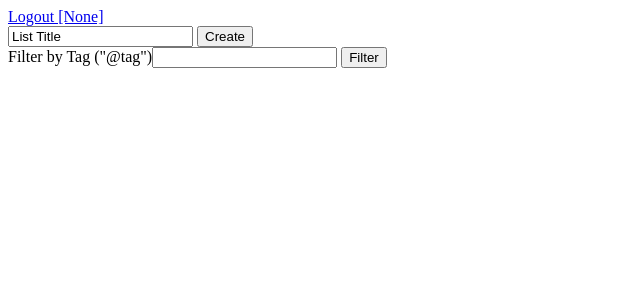
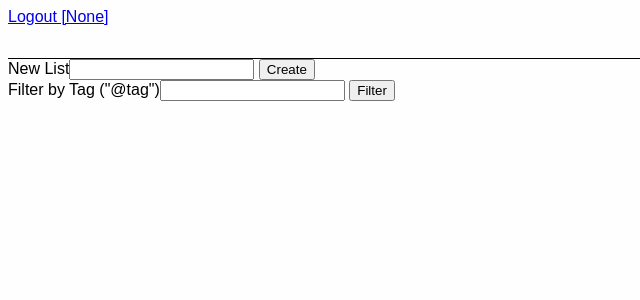
Before and after one commit to longjos/PyDo, a Flask app: template templates/index.html in a window 1280 px wide. Shown: the top 300 px of the page, without its empty margins (0-640 px from the left). Run offline with Flask 2, Linux system fonts and the light colour scheme; the template is opened without the code that fills it, so the values that code supplies are empty; the visitor is signed in with stand-in values (Sample User, id 1); data comes from the database, SQL or seed files in the repository.

Commit message:
A bit of css

```diff
--- /dev/null
+++ b/static/style.css
@@ -0,0 +1,62 @@
+body{
+    background-color: #FEFEFF;
+    font-family: sans-serif;
+}
+
+.navigation {
+    height: 50px;
+    border-bottom: 1px solid black;
+    width: 100%
+}
+
+.message{
+    background-color: #ffdddd;
+    width: 100%;
+    min-height: 30px;
+
+}
+
+#lists{
+
+
+}
+
+.list{
+    postion: relative;
+    width: 300px;
+    min-height: 400px;
+    float: left;
+    border: 1px solid gray;
+    border-radius: 5px;
+    padding: 10px;
+}
+.list_title{
+    border-bottom: 1px dashed gray;
+}
+
+.new_task{
+    border-bottom: 1px dashed gray;
+    font-size: 10px;
+}
+.controls{
+    font-size: 10px;
+}
+.tag{
+    position: relative;
+    border-radius: 3px;
+    border: 1px solid gray;
+    background-color: #ffdddd;
+    float: left;
+    padding: 2px;
+}
+
+.task{
+    border: 1px solid gray;
+    padding: 5px;
+    margin-bottom: 5px;
+    border-radius: 5px;
+    background-color: #CCFFCC;
+}
+.clear{
+    clear: both;
+}
--- a/templates/index.html
+++ b/templates/index.html
@@ -2,7 +2,7 @@
 {% block lists %}
     {% if g.user %}
         <form action="/list/create" method="post">
-            <input type="text" name="list_title" value="List Title" />
+            <label>New List</label><input type="text" name="list_title" value="" />
             <input type="submit" value="Create" />
         </form>
         <form action="/" method="post">
@@ -12,26 +12,29 @@
 
         {% for list in g.user.lists %}
             <div class="list">
-                <p>List: {{ list.list_title }}</p>
-                <form name="add_task" action="/task/create" method="post">
-                    <input type="hidden" value="{{ list.id }}" name="list_id" />
-                    <input type="text" value="Task Description @tags" name="task_description"/>
-                    <input type="text" value="Due Date (mm-dd-YYYY)" name="task_date" />
-                    <input type="submit" value="Add Task" />
-                </form>
+                <p class="list_title">List: {{ list.list_title }}</p>
+                <div class="new_task">
+                    <form name="add_task" action="/task/create" method="post">
+                        <input type="hidden" value="{{ list.id }}" name="list_id" />
+                        <div><label>Task Description @tags</label><input type="text" value="" name="task_description"/></div>
+                        <div><label>Due Date (mm-dd-YYYY)</label><input type="text" value="" name="task_date" /></div>
+                        <input type="submit" value="Add Task" />
+                    </form>
+                </div>
                 {% for task in list.get_ordered_tasks_desc(tag_filter) %}
                     <div class="task">
-                        {{ task.description }} Due: {{ task.date_due }}
+                        {{ task.description }} Due: {% if task.date_due %}{{ task.date_due.strftime('%m-%d-%Y') }} {% endif %}
                         <div class="tags">
                             {% for tag in task.tags %}
                                 <div class="tag">{{ tag.name }}</div>
                             {% endfor %}
                         </div>
+                        <div class="clear"></div>
                         <div class="controls">
                             <form name="task_controls" action="/task/update" method="post">
                                 <input type="hidden" name="task_id" value="{{ task.id }}"/>
-                                <label>Complete</label><input type="checkbox" {% if task.completed %} checked {% endif %} name="task_completed" value="{{ task.completed }}"/>
-                                <label>Delete</label><input type="checkbox" name="task_delete" />
+                                <div><label>Complete</label><input type="checkbox" {% if task.completed %} checked {% endif %} name="task_completed" value="{{ task.completed }}"/></div>
+                                <div><label>Delete</label><input type="checkbox" name="task_delete" /></div>
                                 <input type="submit" name="update_task" value="Update" />
                             </form>
                         </div>
--- a/templates/layout.html
+++ b/templates/layout.html
@@ -2,13 +2,16 @@
 <html>
 <head>
     <title>PyDo - ToDo Lists</title>
+    <link rel=stylesheet type=text/css href="{{ url_for('static', filename='style.css') }}"
 </head>
 <body>
+<div class="navigation">
 {%  if g.user %}
 <a href="/logout">Logout [{{ g.user.display_name }}]</a>
 {% else %}
 <a href="/login">Login with Twitter</a>
 {% endif %}
+</div>
 <div id="message">
     {% for message in get_flashed_messages() %}
     <p class="message"> {{ message }}</p>
```
